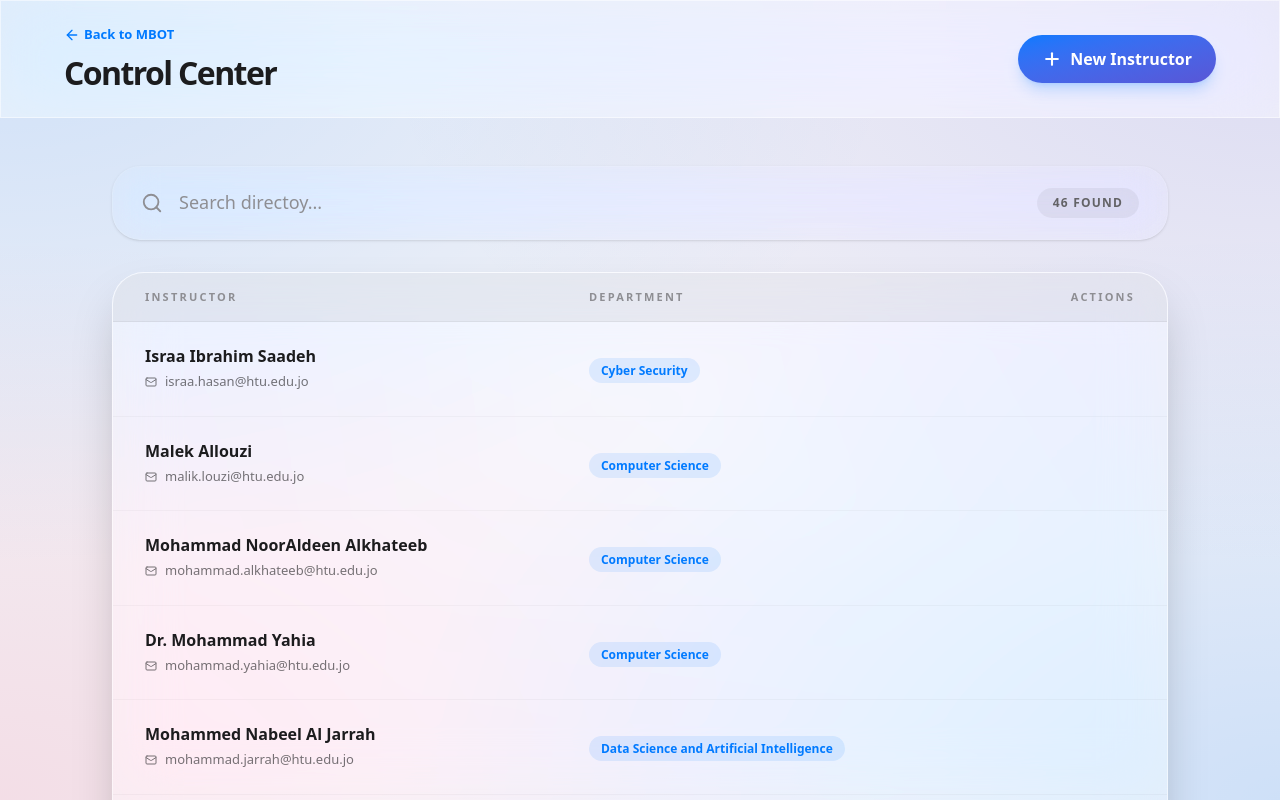
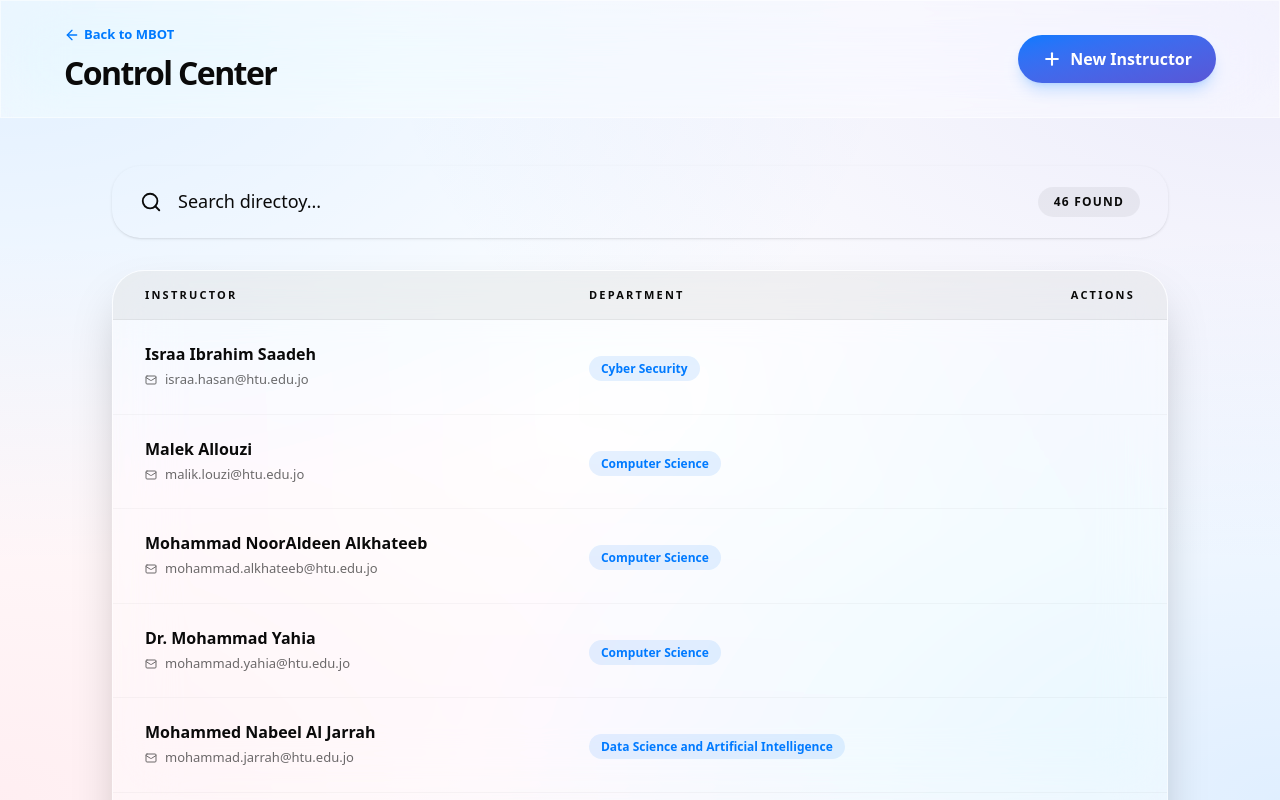
Before and after one commit to Omarmubx7/mubxbot, a Next.js app: page /admin in a window 1280 px wide. Built offline with nearby package versions, Linux system fonts and the light colour scheme.

Commit message:
style: sync production CSS with localhost Apple-inspired design

```diff
--- a/app/globals.css
+++ b/app/globals.css
@@ -1,39 +1,140 @@
 @import "tailwindcss";
 @plugin "tailwindcss-animate";
 
-@layer base {
+@custom-variant dark (&:is(.dark *));
+
 :root {
+  --font-size: 16px;
+  --background: #ffffff;
+  --foreground: oklch(0.145 0 0);
+  --card: #ffffff;
+  --card-foreground: oklch(0.145 0 0);
+  --popover: oklch(1 0 0);
+  --popover-foreground: oklch(0.145 0 0);
   --primary: #007AFF;
-    --accent: #5856D6;
-    --bg-page: #F2F2F7;
-    --text-primary: #1C1C1E;
-    --text-secondary: #636366;
-    --text-tertiary: #8E8E93;
+  --primary-foreground: oklch(1 0 0);
+  --secondary: oklch(0.95 0.0058 264.53);
+  --secondary-foreground: #030213;
+  --muted: #ececf0;
+  --muted-foreground: #717182;
+  --accent: #e9ebef;
+  --accent-foreground: #030213;
+  --destructive: #d4183d;
+  --destructive-foreground: #ffffff;
+  --border: rgba(0, 0, 0, 0.1);
+  --input: transparent;
+  --input-background: #f3f3f5;
+  --switch-background: #cbced4;
+  --font-weight-medium: 500;
+  --font-weight-normal: 400;
+  --ring: oklch(0.708 0 0);
+  --chart-1: oklch(0.646 0.222 41.116);
+  --chart-2: oklch(0.6 0.118 184.704);
+  --chart-3: oklch(0.398 0.07 227.392);
+  --chart-4: oklch(0.828 0.189 84.429);
+  --chart-5: oklch(0.769 0.188 70.08);
+  --radius: 0.625rem;
+  --sidebar: oklch(0.985 0 0);
+  --sidebar-foreground: oklch(0.145 0 0);
+  --sidebar-primary: #030213;
+  --sidebar-primary-foreground: oklch(0.985 0 0);
+  --sidebar-accent: oklch(0.97 0 0);
+  --sidebar-accent-foreground: oklch(0.205 0 0);
+  --sidebar-border: oklch(0.922 0 0);
+  --sidebar-ring: oklch(0.708 0 0);
 
-    /* Blended Mesh Colors - Light */
-    --mesh-1: rgba(0, 122, 255, 0.15);
-    --mesh-2: rgba(88, 86, 214, 0.15);
-    --mesh-3: rgba(255, 45, 85, 0.1);
-
-    --glass-bg: rgba(255, 255, 255, 0.4);
-    --glass-border: rgba(255, 255, 255, 0.5);
+  /* Mesh Colors */
+  --mesh-1: rgba(0, 122, 255, 0.12);
+  --mesh-2: rgba(88, 86, 214, 0.12);
+  --mesh-3: rgba(255, 45, 85, 0.08);
 }
 
 .dark {
+  --background: oklch(0.145 0 0);
+  --foreground: oklch(0.985 0 0);
+  --card: oklch(0.145 0 0);
+  --card-foreground: oklch(0.985 0 0);
+  --popover: oklch(0.145 0 0);
+  --popover-foreground: oklch(0.985 0 0);
   --primary: #0A84FF;
-    --accent: #5E5CE6;
-    --bg-page: #000000;
-    --text-primary: #FFFFFF;
-    --text-secondary: #AEAEB2;
-    --text-tertiary: #8E8E93;
+  --primary-foreground: oklch(0.205 0 0);
+  --secondary: oklch(0.269 0 0);
+  --secondary-foreground: oklch(0.985 0 0);
+  --muted: oklch(0.269 0 0);
+  --muted-foreground: oklch(0.708 0 0);
+  --accent: oklch(0.269 0 0);
+  --accent-foreground: oklch(0.985 0 0);
+  --destructive: oklch(0.396 0.141 25.723);
+  --destructive-foreground: oklch(0.637 0.237 25.331);
+  --border: oklch(0.269 0 0);
+  --input: oklch(0.269 0 0);
+  --ring: oklch(0.439 0 0);
+  --font-weight-medium: 500;
+  --font-weight-normal: 400;
+  --chart-1: oklch(0.488 0.243 264.376);
+  --chart-2: oklch(0.696 0.17 162.48);
+  --chart-3: oklch(0.769 0.188 70.08);
+  --chart-4: oklch(0.627 0.265 303.9);
+  --chart-5: oklch(0.645 0.246 16.439);
+  --sidebar: oklch(0.205 0 0);
+  --sidebar-foreground: oklch(0.985 0 0);
+  --sidebar-primary: oklch(0.488 0.243 264.376);
+  --sidebar-primary-foreground: oklch(0.985 0 0);
+  --sidebar-accent: oklch(0.269 0 0);
+  --sidebar-accent-foreground: oklch(0.985 0 0);
+  --sidebar-border: oklch(0.269 0 0);
+  --sidebar-ring: oklch(0.439 0 0);
 
-    /* Blended Mesh Colors - Dark */
-    --mesh-1: rgba(10, 132, 255, 0.2);
-    --mesh-2: rgba(94, 92, 230, 0.2);
-    --mesh-3: rgba(255, 55, 95, 0.15);
+  /* Mesh Colors - Dark */
+  --mesh-1: rgba(10, 132, 255, 0.15);
+  --mesh-2: rgba(94, 92, 230, 0.15);
+  --mesh-3: rgba(255, 55, 95, 0.1);
+}
 
-    --glass-bg: rgba(28, 28, 30, 0.45);
-    --glass-border: rgba(255, 255, 255, 0.1);
+@theme inline {
+  --color-background: var(--background);
+  --color-foreground: var(--foreground);
+  --color-card: var(--card);
+  --color-card-foreground: var(--card-foreground);
+  --color-popover: var(--popover);
+  --color-popover-foreground: var(--popover-foreground);
+  --color-primary: var(--primary);
+  --color-primary-foreground: var(--primary-foreground);
+  --color-secondary: var(--secondary);
+  --color-secondary-foreground: var(--secondary-foreground);
+  --color-muted: var(--muted);
+  --color-muted-foreground: var(--muted-foreground);
+  --color-accent: var(--accent);
+  --color-accent-foreground: var(--accent-foreground);
+  --color-destructive: var(--destructive);
+  --color-destructive-foreground: var(--destructive-foreground);
+  --color-border: var(--border);
+  --color-input: var(--input);
+  --color-input-background: var(--input-background);
+  --color-switch-background: var(--switch-background);
+  --color-ring: var(--ring);
+  --color-chart-1: var(--chart-1);
+  --color-chart-2: var(--chart-2);
+  --color-chart-3: var(--chart-3);
+  --color-chart-4: var(--chart-4);
+  --color-chart-5: var(--chart-5);
+  --radius-sm: calc(var(--radius) - 4px);
+  --radius-md: calc(var(--radius) - 2px);
+  --radius-lg: var(--radius);
+  --radius-xl: calc(var(--radius) + 4px);
+  --color-sidebar: var(--sidebar);
+  --color-sidebar-foreground: var(--sidebar-foreground);
+  --color-sidebar-primary: var(--sidebar-primary);
+  --color-sidebar-primary-foreground: var(--sidebar-primary-foreground);
+  --color-sidebar-accent: var(--sidebar-accent);
+  --color-sidebar-accent-foreground: var(--sidebar-accent-foreground);
+  --color-sidebar-border: var(--sidebar-border);
+  --color-sidebar-ring: var(--sidebar-ring);
+}
+
+@layer base {
+  * {
+    @apply border-border outline-ring/50;
   }
 
   html, body {
@@ -41,8 +142,8 @@
     margin: 0;
     padding: 0;
     font-family: -apple-system, BlinkMacSystemFont, "SF Pro Display", "SF Pro Text", "Segoe UI", Roboto, Helvetica, Arial, sans-serif;
-    color: var(--text-primary);
-    background-color: var(--bg-page);
+    color: var(--foreground);
+    background-color: var(--background);
     -webkit-font-smoothing: antialiased;
     -moz-osx-font-smoothing: grayscale;
     overflow: hidden;
@@ -57,40 +158,31 @@
     background-attachment: fixed;
     transition: background-color 0.6s cubic-bezier(0.4, 0, 0.2, 1);
   }
+
+  html {
+    scroll-behavior: smooth;
+  }
+
+  /* Hide scrollbar for chat area but keep functionality */
+  .chat-scroll::-webkit-scrollbar {
+    width: 0px;
+  }
+
+  .chat-scroll {
+    scrollbar-width: none;
+  }
 }
 
 @layer components {
   .glass-surface {
-    background: var(--glass-bg) !important;
+    background: rgba(255, 255, 255, 0.4) !important;
     backdrop-filter: blur(30px) saturate(190%) !important;
     -webkit-backdrop-filter: blur(30px) saturate(190%) !important;
-    border: 1px solid var(--glass-border) !important;
-    transition: background 0.5s ease, border 0.5s ease;
+    border: 1px solid rgba(255, 255, 255, 0.5) !important;
   }
 
-  .glass-card {
-    background: rgba(255, 255, 255, 0.08) !important;
-    backdrop-filter: blur(20px) saturate(170%) !important;
-    -webkit-backdrop-filter: blur(20px) saturate(170%) !important;
+  .dark .glass-surface {
+    background: rgba(28, 28, 30, 0.45) !important;
     border: 1px solid rgba(255, 255, 255, 0.1) !important;
   }
 }
-
-.no-scrollbar::-webkit-scrollbar { display: none; }
-.no-scrollbar { -ms-overflow-style: none; scrollbar-width: none; }
-
-.chat-scroll::-webkit-scrollbar {
-  width: 0px;
-}
-.chat-scroll {
-  scrollbar-width: none;
-}
-
-@keyframes appleEntrance {
-  from { opacity: 0; transform: translateY(15px) scale(0.98); }
-  to { opacity: 1; transform: translateY(0) scale(1); }
-}
-
-.animate-entrance {
-  animation: appleEntrance 0.5s cubic-bezier(0.2, 0.8, 0.2, 1) forwards;
-}
```
Lines whose indentation alone changed are shown as unchanged.
